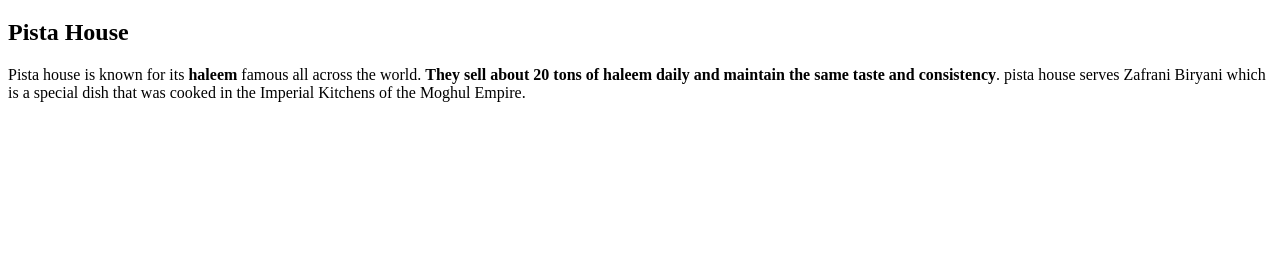
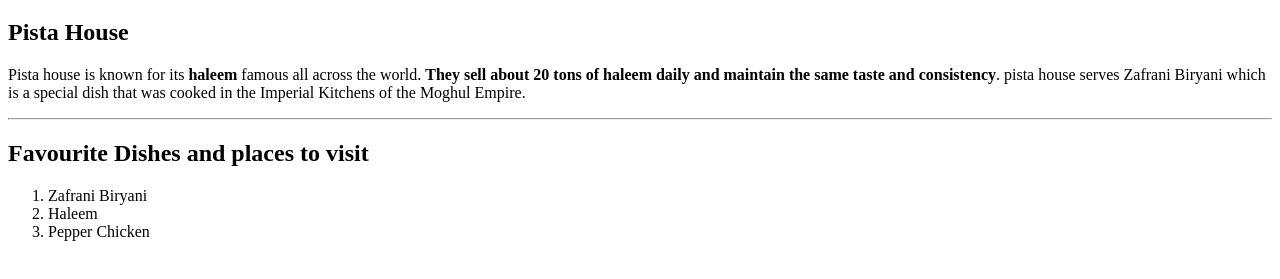
Before and after one commit to 44-563-Web-Apps-S24/44563-webapps-s24-assignment3-SridharCheppala, a plain HTML site: page index.html in a window 1280 px wide. Shown: the part 61-340 px from the top of the page. Drawn offline with Linux system fonts and the light colour scheme.

Commit message:
Update index.html

```diff
--- a/index.html
+++ b/index.html
@@ -17,5 +17,16 @@
             <b>They sell about 20 tons of haleem daily and maintain the same taste and consistency</b>.
             pista house serves Zafrani Biryani which is a special dish that was cooked in the Imperial Kitchens of the Moghul Empire.
         </p>
+        <hr>
+        <h2>
+            Favourite Dishes and places to visit
+        </h2>
+        <ol>
+            <li>
+                Zafrani Biryani
+            </li>
+            <li>Haleem</li>
+            <li>Pepper Chicken</li>
+        </ol>
     </body>
 </html>
```
